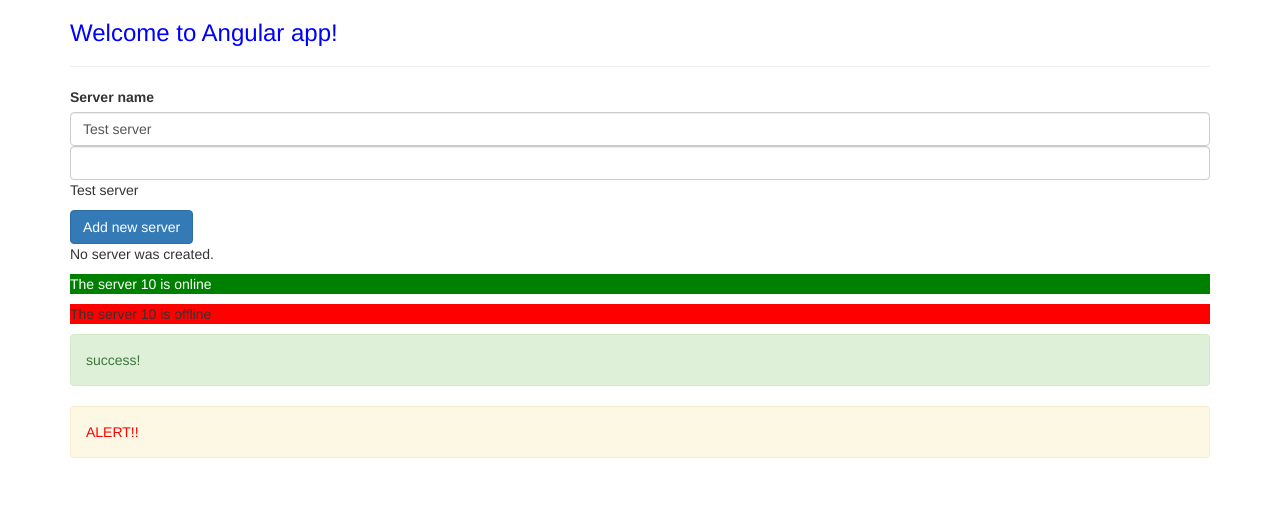
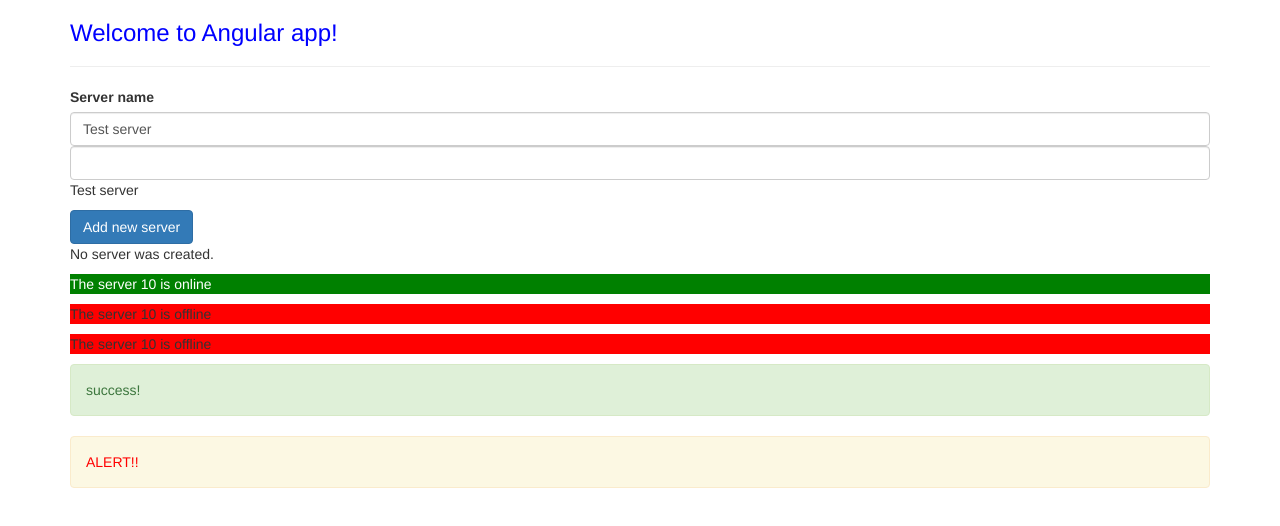
Before and after one commit to marcinsz/angular-first-app, an Angular app: page / in a window 1280 px wide. Shown: the top 526 px of the page. Built offline with nearby package versions, Linux system fonts and the light colour scheme.

Commit message:
Ussage of ngFor

```diff
--- a/src/app/servers/servers.component.html
+++ b/src/app/servers/servers.component.html
@@ -17,5 +17,4 @@
 <ng-template #noServer>
  <p>No server was created.</p>
 </ng-template>
-<app-server> </app-server>
-<app-server> </app-server>
+<app-server *ngFor="let server of servers"> </app-server>
--- a/src/app/servers/servers.component.ts
+++ b/src/app/servers/servers.component.ts
@@ -10,6 +10,7 @@
   serverCreationStatus = 'No Server was created'
   serverName = 'Test server';
   serverCreated = false;
+  servers = ["Test server", "Stage server", "Production server"];
 
   constructor() {
     setTimeout(()=>{
@@ -23,10 +24,11 @@
   onCreateServer(){
     this.serverCreated = true;
     this.serverCreationStatus = 'Server '+ this.serverName +' was created!';
+    this.servers.push(this.serverName);
   }
 
   onUpdateServerName(event: Event){
-    this.serverName = event.target.value;
+    this.serverName = (<HTMLInputElement>event.target).value;
   }
 
 }
```
